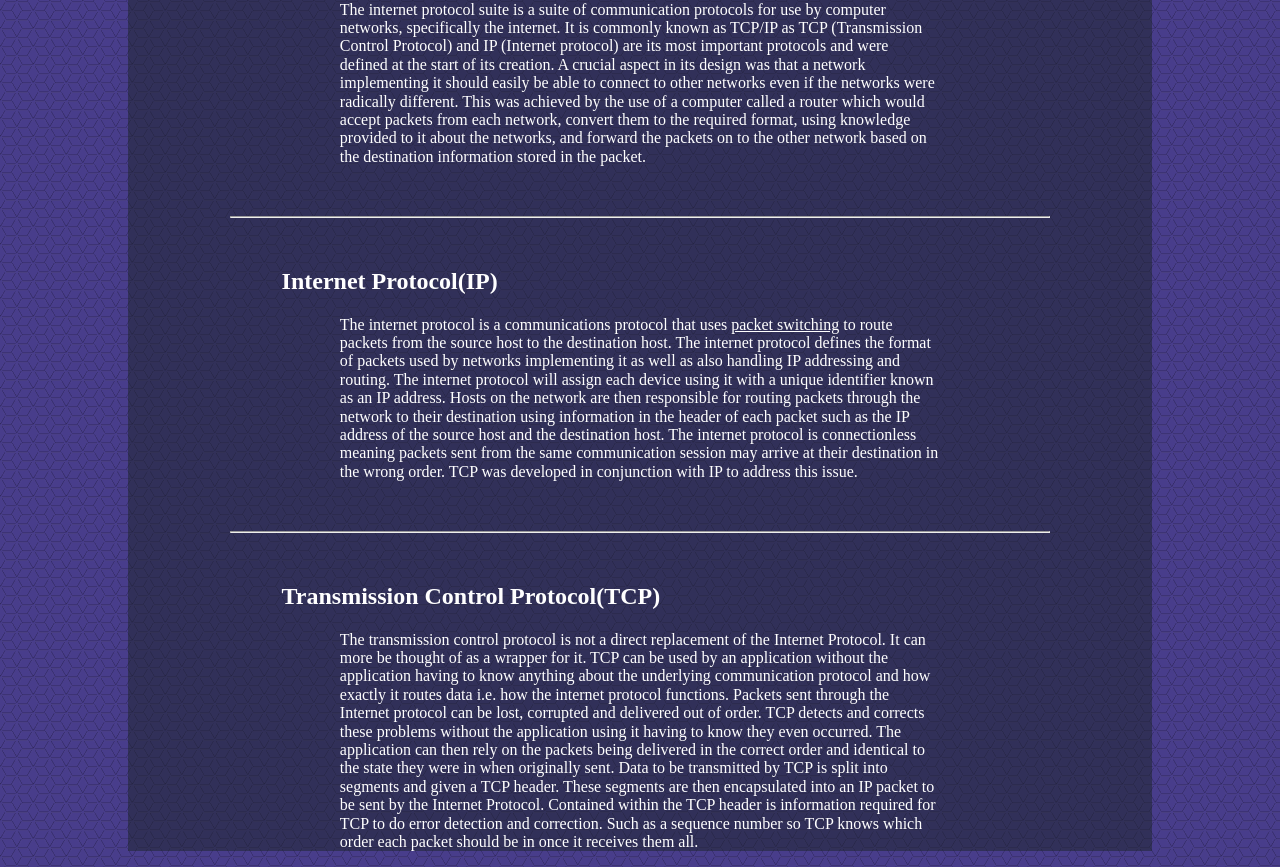
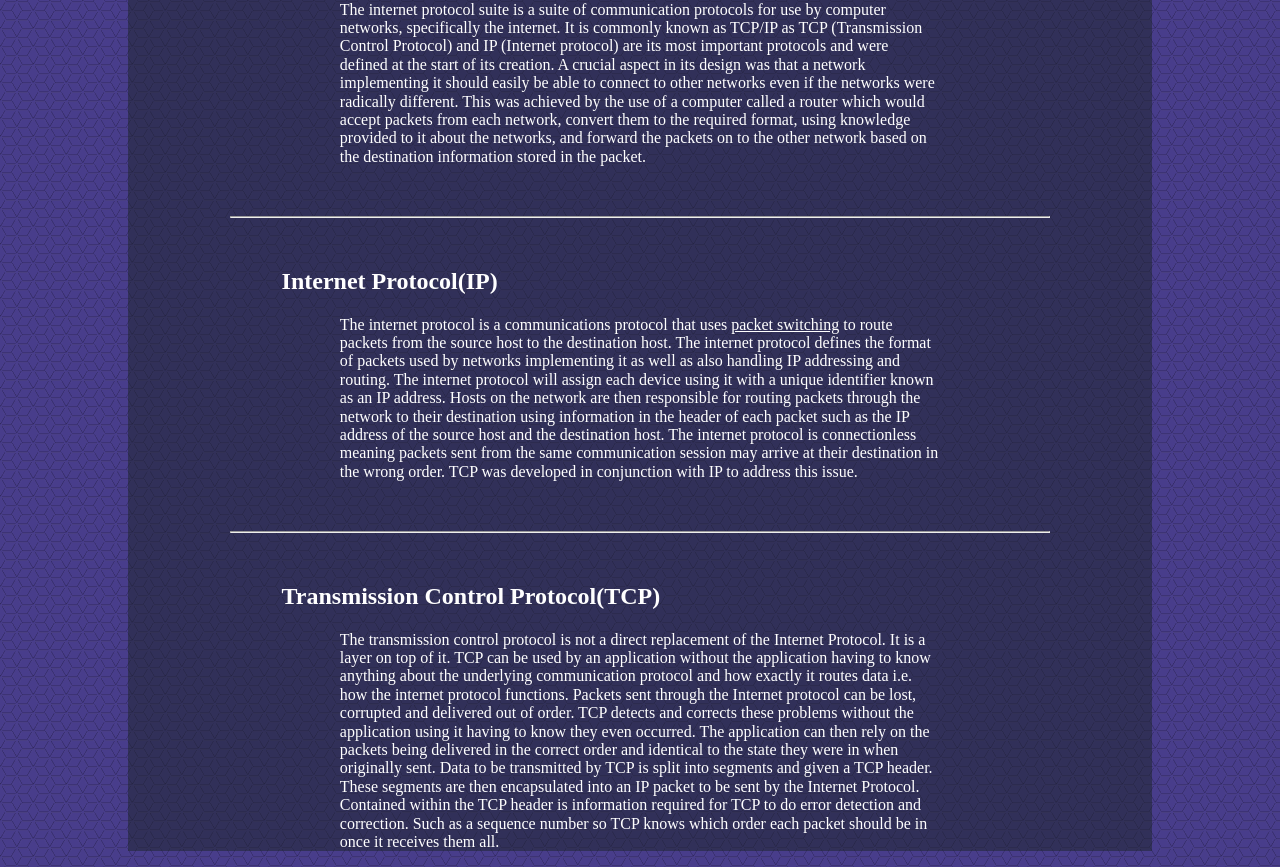
Before and after one commit to Ironbit55/AHistoryOfInternetTechnologies, a plain HTML site: page src/Topics/Internet Protocol Suite.html in a window 1280 px wide. Shown: the part 79-946 px from the top of the page. Drawn offline with nearby package versions, Linux system fonts and the light colour scheme.

Commit message:
changed tcp paragraph wording

```diff
--- a/src/Topics/Internet Protocol Suite.html
+++ b/src/Topics/Internet Protocol Suite.html
@@ -34,8 +34,8 @@
         <hr/>
         <h2>Transmission Control Protocol(TCP) </h2>
         <p>
-            The transmission control protocol is not a direct replacement of the Internet Protocol. It can more be thought
-            of as a wrapper for it. TCP can be used by an application without the application having to know anything about
+            The transmission control protocol is not a direct replacement of the Internet Protocol. It is a layer on top of it.
+            TCP can be used by an application without the application having to know anything about
             the underlying communication protocol and how exactly it routes data i.e. how the internet protocol functions.
             Packets sent through the Internet protocol can be lost, corrupted and delivered out of order. TCP detects and
             corrects these problems without the application using it having to know they even occurred. The application can
```
